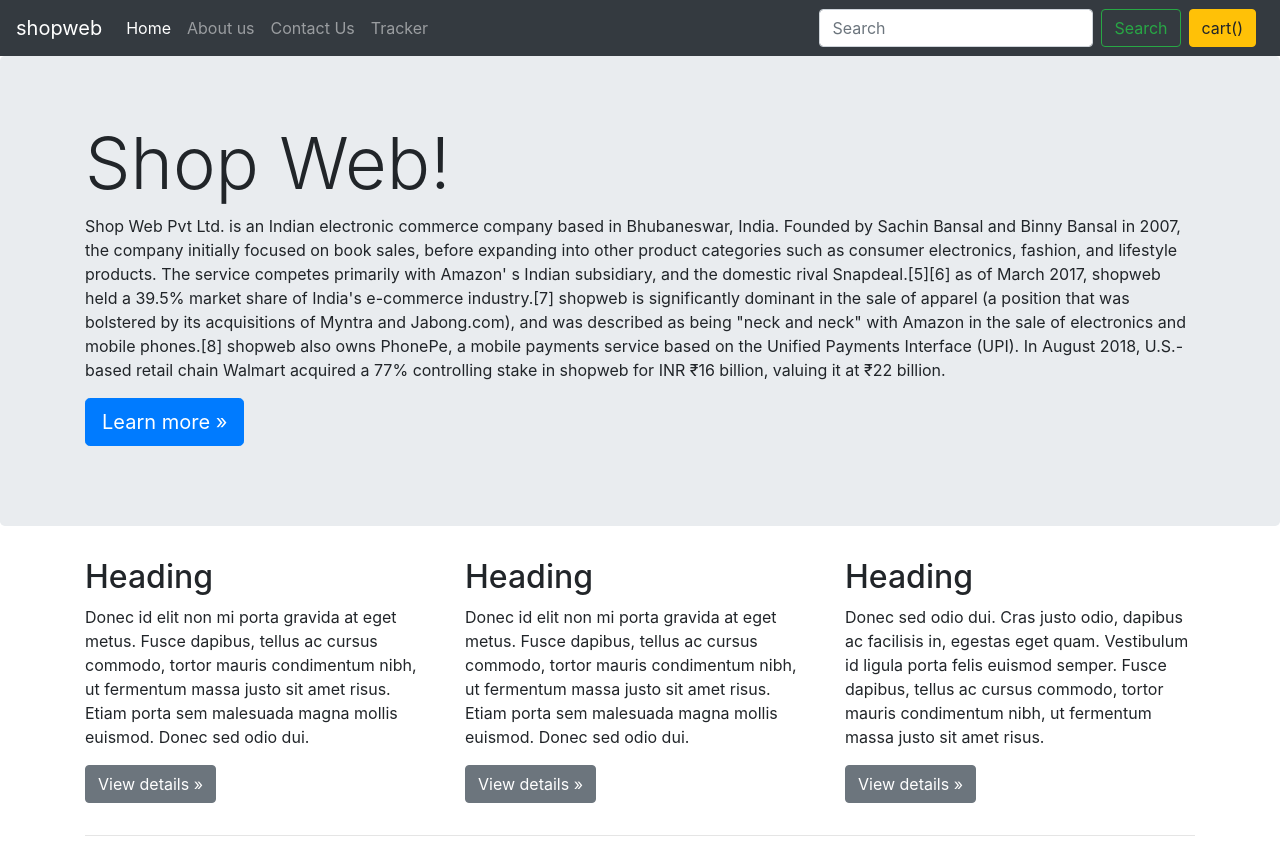
After one commit to satya7107/education_system, a Django app: page /shop/sabout/ in a window 1280 px wide. The commit adds this page. Run offline with Django 5.2, Linux system fonts and the light colour scheme; some libraries are stand-ins or nearby versions.

Commit message:
js implement on ecommerce

```diff
--- a/education/shop/static/css/sindex.css
+++ b/education/shop/static/css/sindex.css
@@ -8,8 +8,8 @@
 background-color: blue;
 }
 .col-md-3 img{
-width:255px;
-height:255px;
+width:170px;
+height:170px;
 }
 body .carousel-indicator li{
 background-color: blue;
@@ -25,6 +25,7 @@
 .carousel-control-next{
 top: auto;
 bottom: auto;
+padding-top: 222px;
 }
 body .no-padding{
  padding-left:0;
--- a/education/shop/templates/include/sbase.html
+++ b/education/shop/templates/include/sbase.html
@@ -1,5 +1,7 @@
 {% load static %}
+
 {% include 'include/sheader.html' %}
+
 {% block childblock %}
 
 
--- a/education/shop/templates/include/sheader.html
+++ b/education/shop/templates/include/sheader.html
@@ -23,33 +23,31 @@
   <div class="collapse navbar-collapse" id="navbarSupportedContent">
     <ul class="navbar-nav mr-auto">
       <li class="nav-item active">
-        <a class="nav-link" href="#">Home <span class="sr-only">(current)</span></a>
+        <a class="nav-link" href="shopindex">Home </a>
       </li>
       <li class="nav-item">
-        <a class="nav-link" href="#">Link</a>
-      </li>
-      <li class="nav-item dropdown">
-        <a class="nav-link dropdown-toggle" href="#" id="navbarDropdown" role="button" data-toggle="dropdown" aria-haspopup="true" aria-expanded="false">
-          Dropdown
-        </a>
-        <div class="dropdown-menu" aria-labelledby="navbarDropdown">
-          <a class="dropdown-item" href="#">Action</a>
-          <a class="dropdown-item" href="#">Another action</a>
-          <div class="dropdown-divider"></div>
-          <a class="dropdown-item" href="#">Something else here</a>
-        </div>
+        <a class="nav-link" href="sabout">About us</a>
       </li>
       <li class="nav-item">
-        <a class="nav-link disabled" href="#" tabindex="-1" aria-disabled="true">Disabled</a>
+        <a class="nav-link" href="scontact">Contact Us</a>
       </li>
       <li class="nav-item">
-        <a class="nav-link" href="#">cart(<span id="cart"></span>)</a>
+        <a class="nav-link" href="stracker">Tracker</a>
       </li>
+
+
+
     </ul>
     <form class="form-inline my-2 my-lg-0">
       <input class="form-control mr-sm-2" type="search" placeholder="Search" aria-label="Search">
       <button class="btn btn-outline-success my-2 my-sm-0" type="submit">Search</button>
     </form>
+    <button type="button" class="btn btn-warning mx-2" id="popcart"
+     data-container="body" data-toggle="popover" data-placement="bottom"
+     data-html="true" data-content="Vivamus sagittis lacus vel augue laoreet rutrum faucibus.">
+        cart(<span id="cart"></span>)
+      </button>
+
   </div>
 </nav>
 {% block js %}
--- /dev/null
+++ b/education/shop/templates/sabout.html
@@ -0,0 +1,79 @@
+{% extends 'include/sbase.html' %}
+{% load static %}
+{% block childblock %}
+
+
+
+
+<main role="main">
+
+    <!-- Main jumbotron for a primary marketing message or call to action -->
+    <div class="jumbotron">
+      <div class="container">
+        <h1 class="display-3">Shop Web!</h1>
+        <p>Shop Web Pvt Ltd. is an Indian electronic commerce company based in Bhubaneswar, India. Founded by Sachin Bansal and Binny Bansal in 2007, the company initially focused on book sales, before expanding into other product categories such as consumer electronics, fashion, and lifestyle products.
+
+  The service competes primarily with Amazon' s Indian subsidiary, and the domestic rival Snapdeal.[5][6] as of March 2017, shopweb held a 39.5% market share of India's e-commerce industry.[7] shopweb is significantly dominant in the sale of apparel (a position that was bolstered by its acquisitions of Myntra and Jabong.com), and was described as being "neck and neck" with Amazon in the sale of electronics and mobile phones.[8] shopweb also owns PhonePe, a mobile payments service based on the Unified Payments Interface (UPI).
+
+  In August 2018, U.S.-based retail chain Walmart acquired a 77% controlling stake in shopweb for INR &#x20B9;16 billion, valuing it at &#x20B9;22 billion.</p>
+        <p><a class="btn btn-primary btn-lg" href="#" role="button">Learn more &raquo;</a></p>
+      </div>
+    </div>
+
+    <div class="container">
+      <!-- Example row of columns -->
+      <div class="row">
+        <div class="col-md-4">
+          <h2>Heading</h2>
+          <p>Donec id elit non mi porta gravida at eget metus. Fusce dapibus, tellus ac cursus commodo, tortor mauris condimentum nibh, ut fermentum massa justo sit amet risus. Etiam porta sem malesuada magna mollis euismod. Donec sed odio dui. </p>
+          <p><a class="btn btn-secondary" href="#" role="button">View details &raquo;</a></p>
+        </div>
+        <div class="col-md-4">
+          <h2>Heading</h2>
+          <p>Donec id elit non mi porta gravida at eget metus. Fusce dapibus, tellus ac cursus commodo, tortor mauris condimentum nibh, ut fermentum massa justo sit amet risus. Etiam porta sem malesuada magna mollis euismod. Donec sed odio dui. </p>
+          <p><a class="btn btn-secondary" href="#" role="button">View details &raquo;</a></p>
+        </div>
+        <div class="col-md-4">
+          <h2>Heading</h2>
+          <p>Donec sed odio dui. Cras justo odio, dapibus ac facilisis in, egestas eget quam. Vestibulum id ligula porta felis euismod semper. Fusce dapibus, tellus ac cursus commodo, tortor mauris condimentum nibh, ut fermentum massa justo sit amet risus.</p>
+          <p><a class="btn btn-secondary" href="#" role="button">View details &raquo;</a></p>
+        </div>
+      </div>
+
+      <hr>
+
+    </div> <!-- /container -->
+
+  </main>
+
+
+{% endblock %}
+
+{% block js %}
+<script>
+  console.log('working');
+  if (localStorage.getItem('cart')==null){
+  var cart={};
+  }
+  else {
+  cart=JSON.parse(localStorage.getItem('cart'));
+  document.getElementById('cart').innerHTML=Object.keys(cart).length;
+  }
+  $('.cart').click(function(){
+    console.log('clicked');
+    var idstr=this.id.toString();
+    console.log(idstr);
+    if(cart[idstr]!=undefined){
+      cart[idstr]=cart[idstr]+1;
+    }
+    else {
+      cart[idstr]=1;
+    }
+    console.log(cart);
+    localStorage.setItem('cart',JSON.stringify(cart));
+    document.getElementById('cart').innerHTML=Object.keys(cart).length;
+  });
+  $('#popcart').popover();
+  document.getElementById("popcart").setAttribute('data-content', '<h5>Mycarts</h5>');
+</script>
+{% endblock %}
--- a/education/shop/urls.py
+++ b/education/shop/urls.py
@@ -3,10 +3,11 @@
 
 urlpatterns = [
             path('',sviews.shopindex,name='shopindex'),
-            path('about/',sviews.about,name='about'),
-            path('contact/',sviews.contact,name='contact'),
-            path('tracker/',sviews.tracker,name='tracker'),
-            path('search/',sviews.search,name='search'),
-            path('productview/',sviews.productview,name='productview'),
-            path('checkout/',sviews.checkout,name='checkout'),
+            path('sabout/',sviews.sabout,name='sabout'),
+            path('scontact/',sviews.scontact,name='scontact'),
+            path('stracker/',sviews.stracker,name='stracker'),
+            path('ssearch/',sviews.ssearch,name='ssearch'),
+            path('sproductview/<int:myid>/',sviews.sproductview,name='sproductview'),
+            path('scheckout/',sviews.scheckout,name='scheckout'),
+            path('sbase',sviews.sbase),
 ]
--- a/education/shop/views.py
+++ b/education/shop/views.py
@@ -1,10 +1,10 @@
 from django.shortcuts import render
 from django.http import HttpResponse
-from .models import products
+from .models import products,scontact
 from math import ceil
 # Create your views here.
 
-def shopindex(requet):
+def shopindex(request):
     # # prodobj=products.objects.all()
     # n=len(prodobj)
     # nSlides=n//4 +ceil((n/4)+(n//4) )
@@ -14,7 +14,7 @@
     for cat in cats:
         prod=products.objects.filter(category=cat)
         n=len(prod)
-        nSlides=n//4 +ceil((n/4)+(n//4) )
+        nSlides=n//4 +ceil((n/4)-(n//4) )
         allprods.append([prod,range(1,nSlides),nSlides])
 
 
@@ -28,22 +28,36 @@
     context={
         "allprods":allprods
     }
-    return render(requet, 'shopindex.html',context)
+    return render(request, 'shopindex.html',context)
 
-def about(requet):
-    return HttpResponse("iam about")
+def sabout(request):
+    return render(request, 'sabout.html')
 
-def contact(requet):
-    return HttpResponse("iam contact")
+def scontact(request):
+    if request.method=='POST':
+        name=request.POST.get('name','')
+        email=request.POST.get('email','')
+        phone=request.POST.get('phone','')
+        desc=request.POST.get('desc','')
+        contobj=scontact(name=name,email=email,phone=phone,desc=desc)
+        contobj.save()
+    return render(request,'scontact.html')
 
-def tracker(requet):
-    return HttpResponse("iam tracker")
+def stracker(request):
+    return render(request, 'stracker.html')
 
-def search(requet):
-    return HttpResponse("iam search")
+def ssearch(request):
+    return render(request, 'ssearch.html')
 
-def productview(requet):
-    return HttpResponse("iam productview")
+def sproductview(request,myid):
+    all_products=products.objects.filter(id=myid)
+    context={
+        "myproducts": all_products[0]
+    }
+    return render(request, 'sproductview.html',context)
 
-def checkout(requet):
-    return HttpResponse("iam checkout")
+def scheckout(request):
+    return render(request, 'scheckout.html')
+
+def sbase(request):
+    return render(request, 'sbase.html')
```
Also changed, not shown: education/shop/admin.py (+6 -1 lines), education/shop/models.py (+11 -1 lines), education/shop/templates/scheckout.html (added, +7 -0 lines), education/shop/templates/scontact.html (added, +31 -0 lines), education/shop/templates/shopindex.html (+54 -26 lines), education/shop/templates/sproductview.html (added, +53 -0 lines), education/shop/templates/ssearch.html (added, +7 -0 lines), education/shop/templates/stracker.html (added, +7 -0 lines), education/db.sqlite3, education/shop/migrations/0004_scontact_alter_products_desc.py (added).
